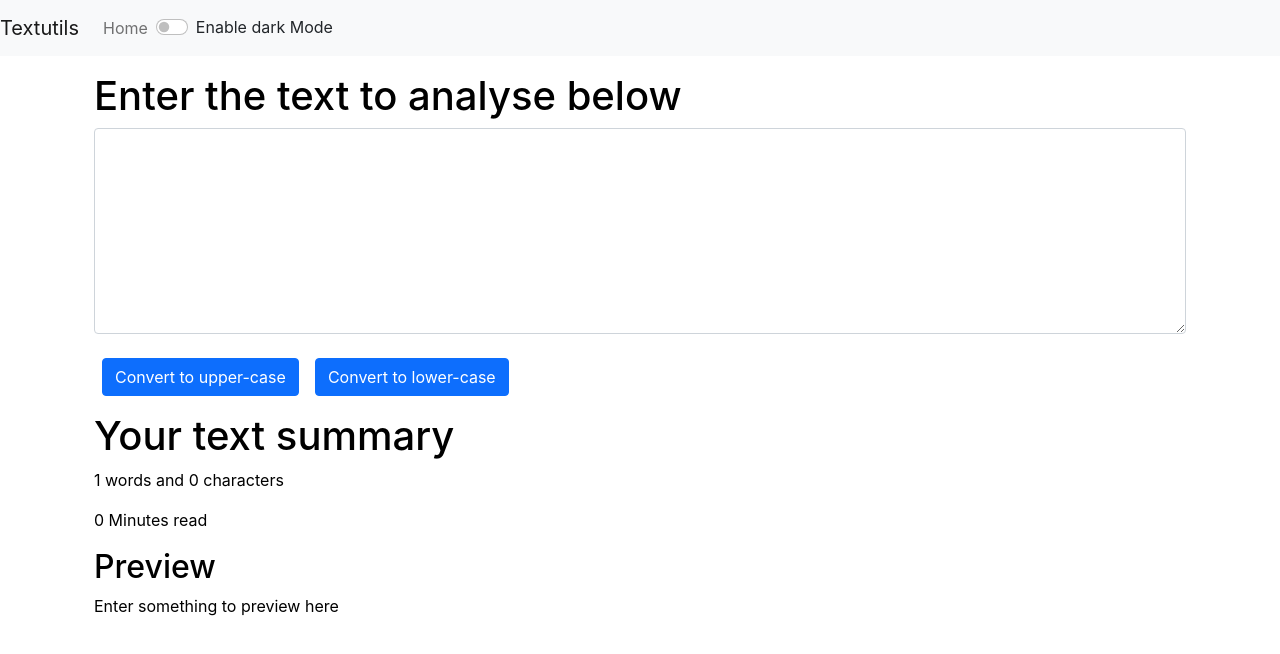
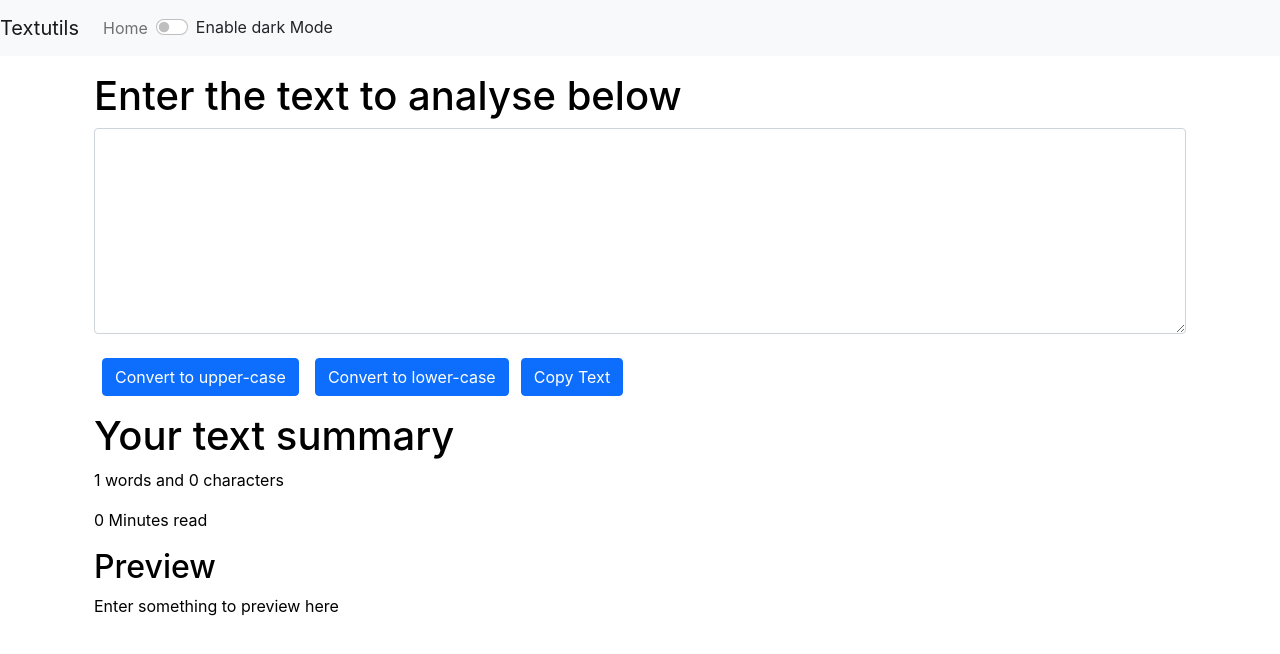
Before and after one commit to cheeragmishra9431/textutils, a React (Create React App) app: page / in a window 1280 px wide. Shown: the top 654 px of the page. Built offline with nearby package versions, Linux system fonts and the light colour scheme.

Commit message:
added copy to clipboard functionality

```diff
--- a/src/components/TextForm.js
+++ b/src/components/TextForm.js
@@ -15,6 +15,11 @@
 
         setText(event.target.value)
     }
+    const handleCopy = () => {
+        var text = document.getElementById('exampleFormControlTextarea1');
+        text.select();
+        navigator.clipboard.writeText(text.value);
+        }
     const [text, setText] = useState("");// we can put a placeholder here
     return (
     <>
@@ -26,6 +31,8 @@
             </div>
             <button className='btn mx-2 my-2 btn-primary'  onClick={handleUpClick}>Convert to upper-case</button>
             <button className='btn btn-primary mx-2' onClick={handleLoClick}>Convert to lower-case</button>
+            <button className= 'btn btn-primary mx-1' onClick={handleCopy}> Copy Text</button>
+
 
         </div>
         <div className="container my-2 " style={{color:props.mode==='dark'?'white':'black'}}>
```
